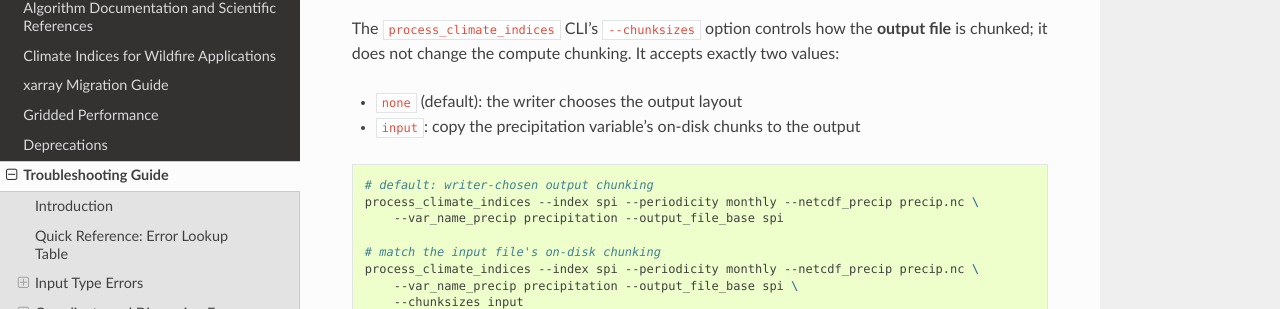
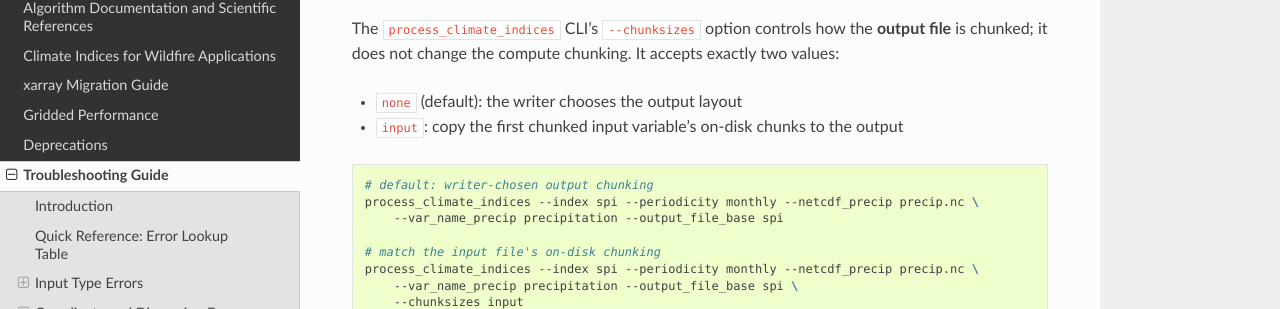
Before and after one commit to monocongo/climate_indices, a Sphinx documentation site: the page built from docs/troubleshooting.md, in a window 1280 px wide and 900 px high, scrolled down 26992 px. Shown: the part 141-450 px from the top of the window. Built offline with Sphinx 7.4.7 and the Read the Docs theme 3.1.0, drawn with Linux system fonts in a browser that asks for light colours.

Commit message:
docs: correct which variable's chunks --chunksizes input copies (#1011)
`--chunksizes input` copies the first chunked input variable's on-disk
chunks, not the precipitation variable's. `_input_chunksizes` returns the
first data variable whose encoding carries a chunksizes tuple, and
tests/test_main_chunksizes.py depends on that variable being a
non-precipitation one (`precip_qc`). Fixes the homepage row added by the
previous commit and the pre-existing wording in the troubleshooting guide.

Found in review of #1055.

````diff
--- a/docs/troubleshooting.md
+++ b/docs/troubleshooting.md
@@ -1215,7 +1215,7 @@ The `process_climate_indices` CLI's `--chunksizes` option controls how the
 exactly two values:
 
 - `none` (default): the writer chooses the output layout
-- `input`: copy the precipitation variable's on-disk chunks to the output
+- `input`: copy the first chunked input variable's on-disk chunks to the output
 
 ```bash
 # default: writer-chosen output chunking
````
Also changed, not shown: docs/index.md (+1 -1 lines).
